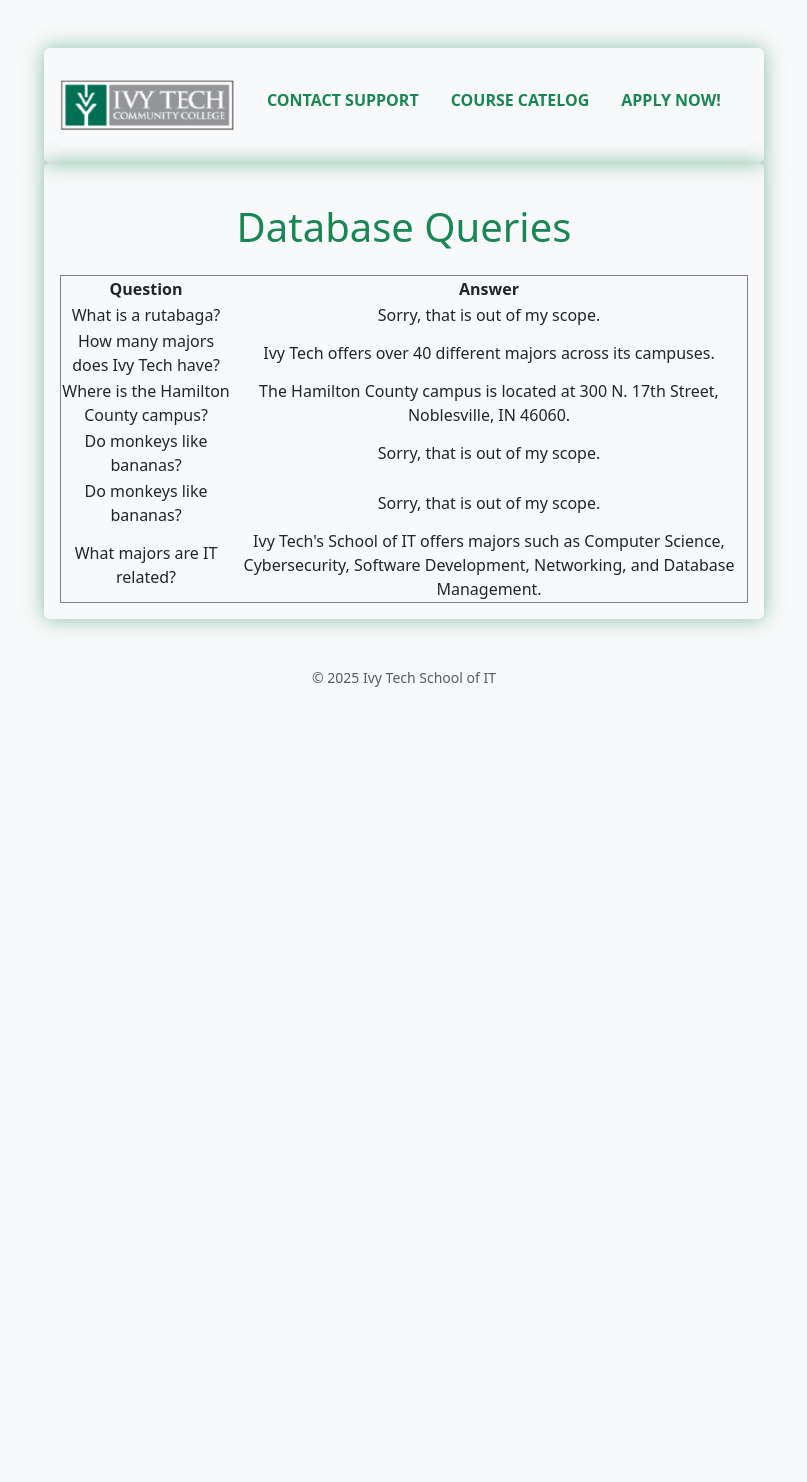
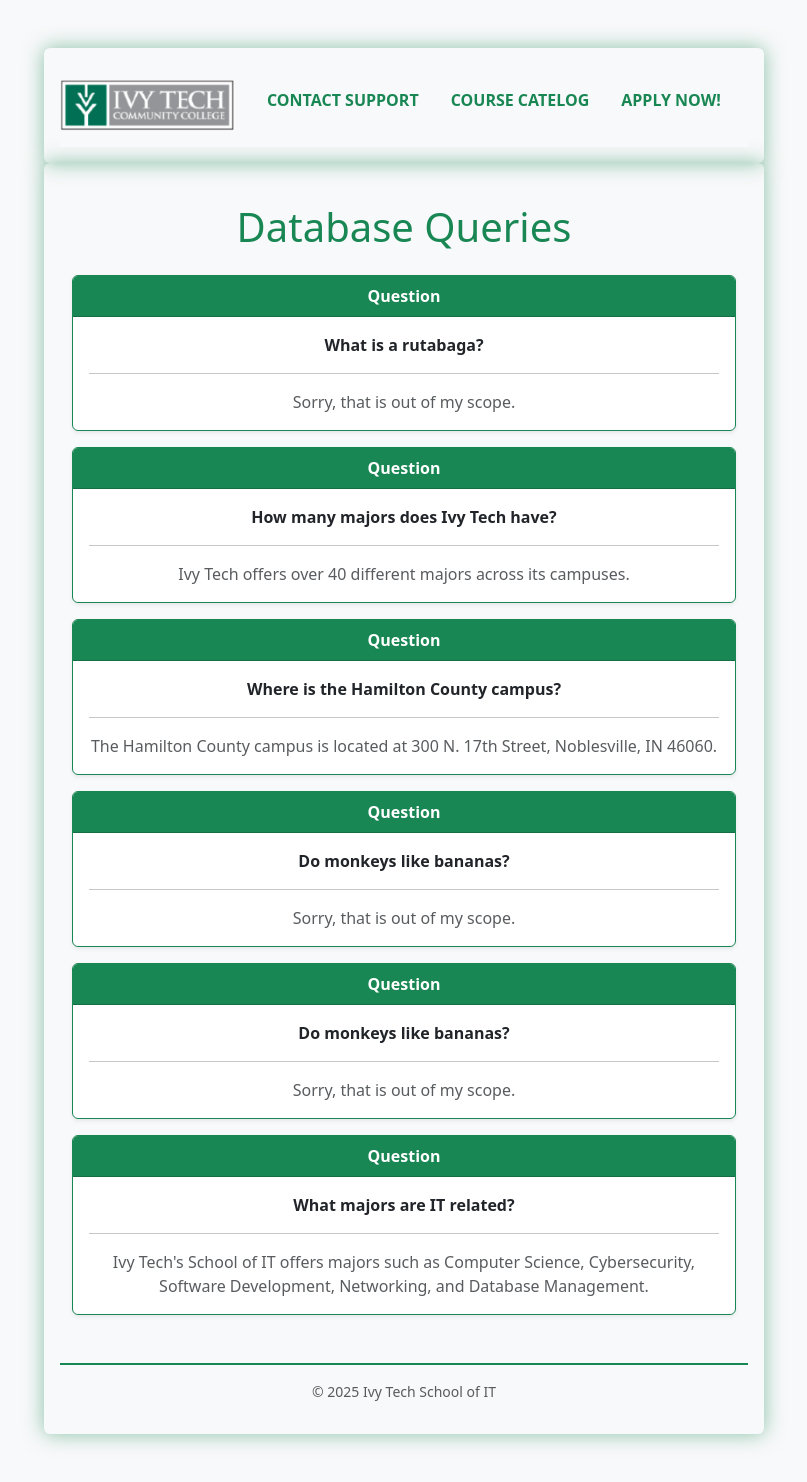
Before and after one commit to Sharper93/SDEV265ChatBot, a Flask app: page /admin in a window 1280 px wide. Shown: the whole page, without its empty margins (236-1043 px from the left). Before the commit the page ends 687 px from the top, so only its background shows below. Run offline with Flask 3, Linux system fonts and the light colour scheme; data comes from the database, SQL or seed files in the repository.

Commit message:
Updated Logo Photo on Nav in Admin page. Adjust Q&A to appear in cards rather than a table

```diff
--- a/templates/admin.html
+++ b/templates/admin.html
@@ -34,6 +34,15 @@
       .nav-link:hover::after {
         width: 100%;
       }
+
+      footer {
+        margin-top: 50px;
+        text-align: center;
+      }
+      .footer-separator {
+        border-top: 2px solid #198754; /* Bootstrap's "success" green */
+        padding-top: 1rem;
+      }
     </style>
   </head>
 
@@ -45,7 +54,7 @@
 
               <li class="nav-item"> <!--Ivy Tech logo Image for Nav-->
                   <a class="navbar-brand" href="{{ url_for('index') }}">
-                  <img src="IvyLogo.png"
+                  <img src="{{ url_for('static', filename='IvyLogo.png') }}"
                       alt="Ivy Tech Logo"
                       width="175"
                       height="51"></a>
@@ -71,20 +80,21 @@
 
         <h1 class="text-success my-4">Database Queries</h1>
 
-        <table border="1">
-            <tr>
-                <th>Question</th>
-                <th>Answer</th>
-            </tr>
-            {% for question, answer in qa_pairs %}
-            <tr>
-                <td>{{ question }}</td>
-                <td>{{ answer }}</td>
-            </tr>
-            {% endfor %}
-        </table>
+        <div class="container">
+          {% for question, answer in qa_pairs %}
+            <div class="card mb-3 border-success shadow-sm">
+              <div class="card-header bg-success text-white fw-bold">
+                Question
+              </div>
+              <div class="card-body">
+                <p class="card-text"><strong>{{ question }}</strong></p>
+                <hr>
+                <p class="card-text text-muted">{{ answer }}</p>
+              </div>
+            </div>
+          {% endfor %}
+        </div>
 
-      </div>
 
       <!--FOOTER-->
         <footer class="mt-5 text-center footer-separator">
```
Also changed, not shown: templates/bot.html (+9 -1 lines).
